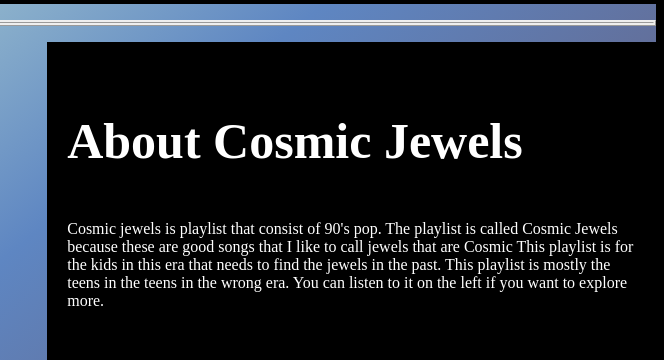
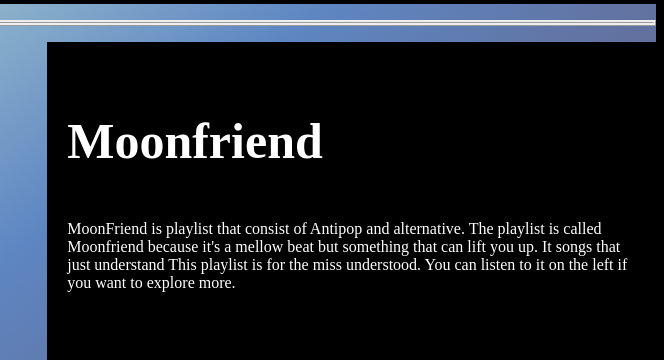
Before and after one commit to iriecoop/Kofi, a plain HTML site: page moonfriend.html in a window 1280 px wide. Shown: the part 320-680 px from the top of the page, 616-1280 px from the left. Drawn offline with Linux system fonts and the light colour scheme; a web font is replaced by a local one.

Commit message:
Add files via upload

```diff
--- a/moonfriend.html
+++ b/moonfriend.html
@@ -75,14 +75,12 @@
     <iframe src="https://open.spotify.com/embed/user/iriecooper/playlist/7gZcMEPatr7DIfcNZgZGNP" width="600" height="680" frameborder="5" allowtransparency="true" allow="encrypted-media"></iframe>
     <article>
       <!-- Change bio to the playlist, change color set  -->
-        <h3 id = "yellowp"> About Cosmic Jewels </h3>
+        <h3 id = "yellowp"> Moonfriend </h3>
         <p id = "yellowp">
-          Cosmic jewels is playlist that consist of
-           90's pop. The playlist is called Cosmic Jewels because
-           these are good songs that I like to call jewels that are Cosmic
-            This playlist is for the kids in this era that needs to find the
-             jewels in the past. This playlist is mostly the teens in the teens
-             in the wrong era. You can listen to it on the left if you want to
+          MoonFriend is playlist that consist of
+           Antipop and alternative. The playlist is called Moonfriend because
+            it's a mellow beat but something that can lift you up. It songs that just understand
+            This playlist is for the miss understood. You can listen to it on the left if you want to
               explore more. </p>
 
       </article>
```
Also changed, not shown: WLGYL.html (+5 -7 lines).
